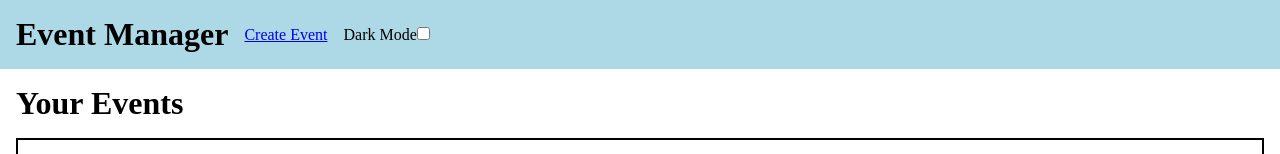
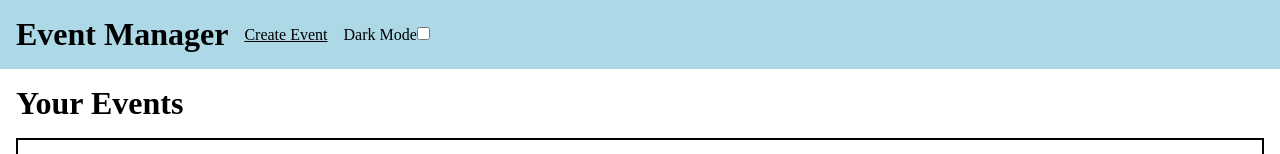
Before and after one commit to jecheung9/437-finalproject, a React (Vite) app in the folder packages/frontend/: page / in a window 1280 px wide. Shown: the top 154 px of the page. Built offline with nearby package versions, Linux system fonts and the light colour scheme.

Commit message:
small css fix

```diff
--- a/packages/frontend/src/index.css
+++ b/packages/frontend/src/index.css
@@ -11,6 +11,10 @@ header {
     padding: var(--spacing-medium);
     gap: var(--spacing-medium);
     color: var(--color-header-text);
+}
+
+header a {
+    color: var(--color-header-text)
 }
 
 .event-category {
```
